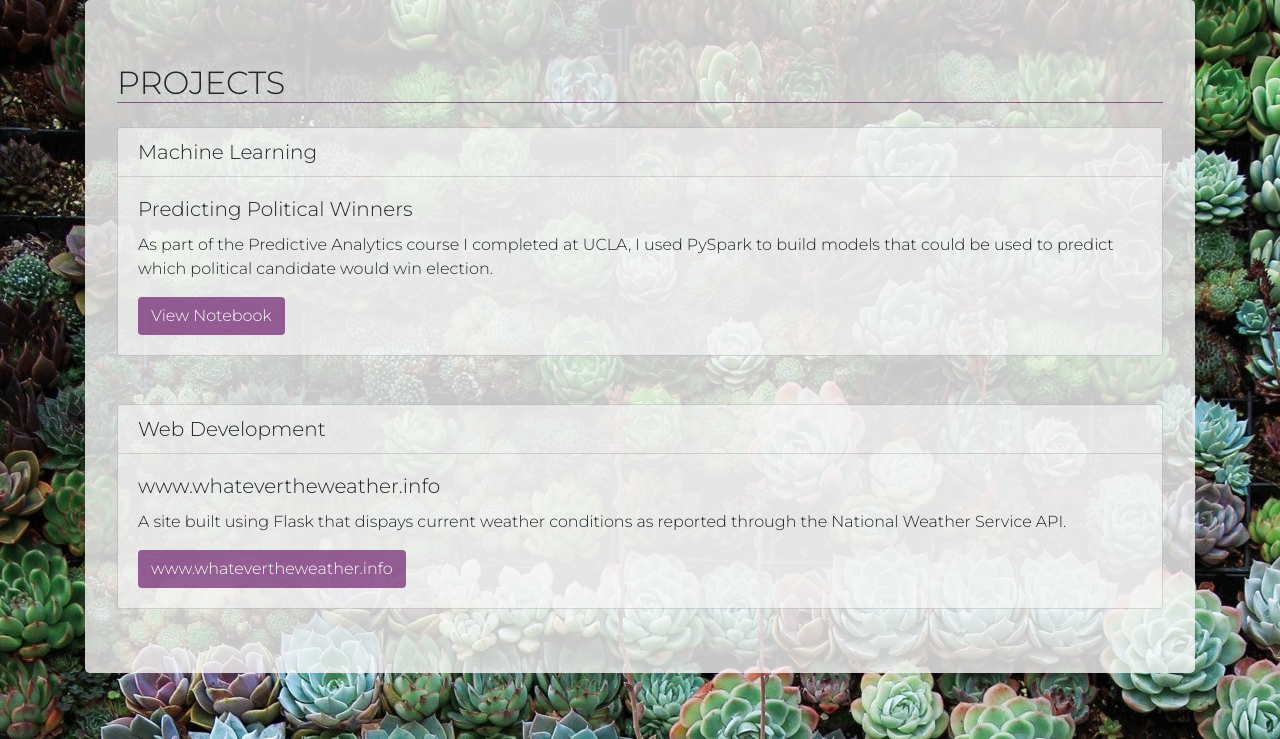
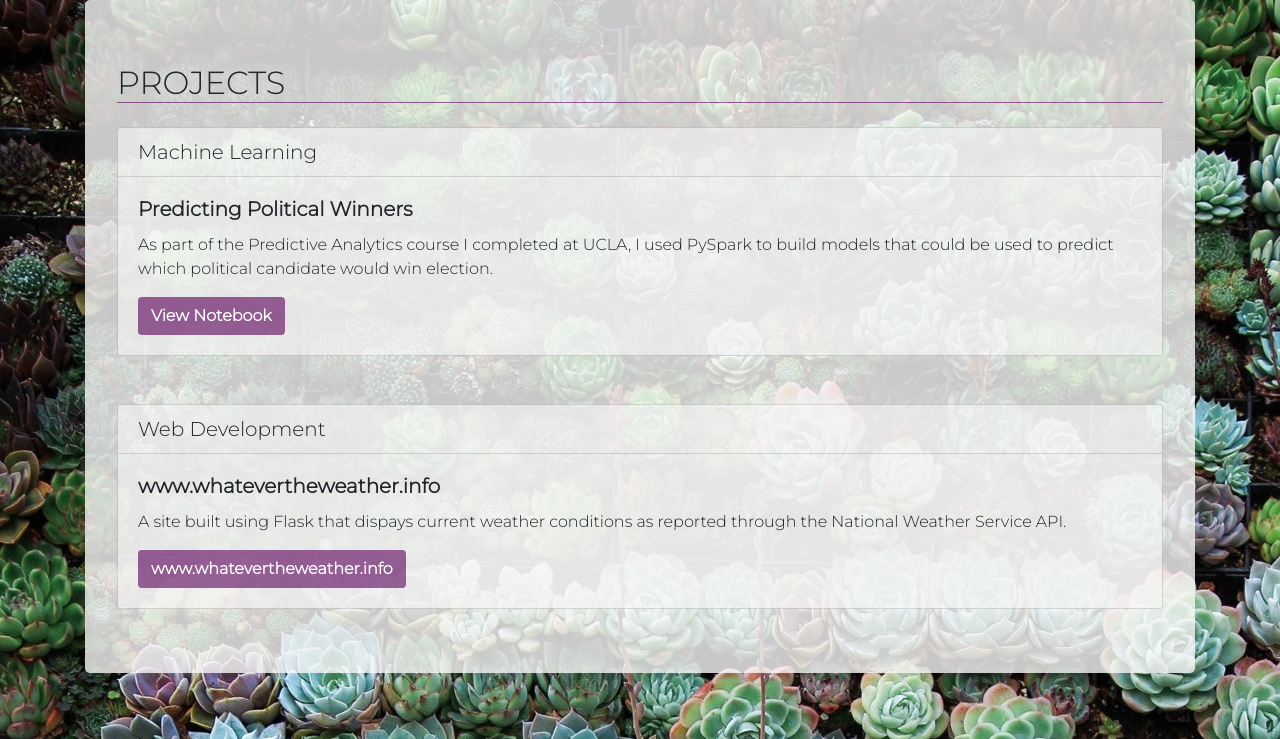
Before and after one commit to donehower/skd_site, a Flask app: page /projects in a window 1280 px wide. Shown: the part 61-800 px from the top of the page. Run offline with Flask 2, Linux system fonts and the light colour scheme; some libraries are stand-ins or nearby versions.

Commit message:
Added bolding

```diff
--- a/skd_site/templates/projects.html
+++ b/skd_site/templates/projects.html
@@ -13,11 +13,11 @@
       <div class="card special-card">
         <h5 class="card-header special-card">Machine Learning</h5>
         <div class="card-body special-card">
-          <h5 class="card-title">Predicting Political Winners</h5>
+          <h5 class="card-title font-weight-bold">Predicting Political Winners</h5>
           <p class="card-text">As part of the Predictive Analytics course I
           completed at UCLA, I used PySpark to build models that
           could be used to predict which political candidate would win election. </p>
-          <a href="{{ url_for('core.campaign_notebook') }}" class="btn" id="project_card_button">View Notebook</a>
+          <a href="{{ url_for('core.campaign_notebook') }}" class="btn font-weight-bold" id="project_card_button">View Notebook</a>
         </div>
       </div>
 
@@ -27,11 +27,11 @@
       <div class="card special-card">
         <h5 class="card-header special-card">Web Development</h5>
         <div class="card-body special-card">
-          <h5 class="card-title">www.whatevertheweather.info</h5>
+          <h5 class="card-title font-weight-bold">www.whatevertheweather.info</h5>
           <p class="card-text">A site built using Flask that dispays current
           weather conditions as reported through the National Weather Service
           API.</p>
-          <a href="https://www.whatevertheweather.info" class="btn" id="project_card_button">www.whatevertheweather.info</a>
+          <a href="https://www.whatevertheweather.info" class="btn font-weight-bold" id="project_card_button">www.whatevertheweather.info</a>
         </div>
       </div>
 
```
